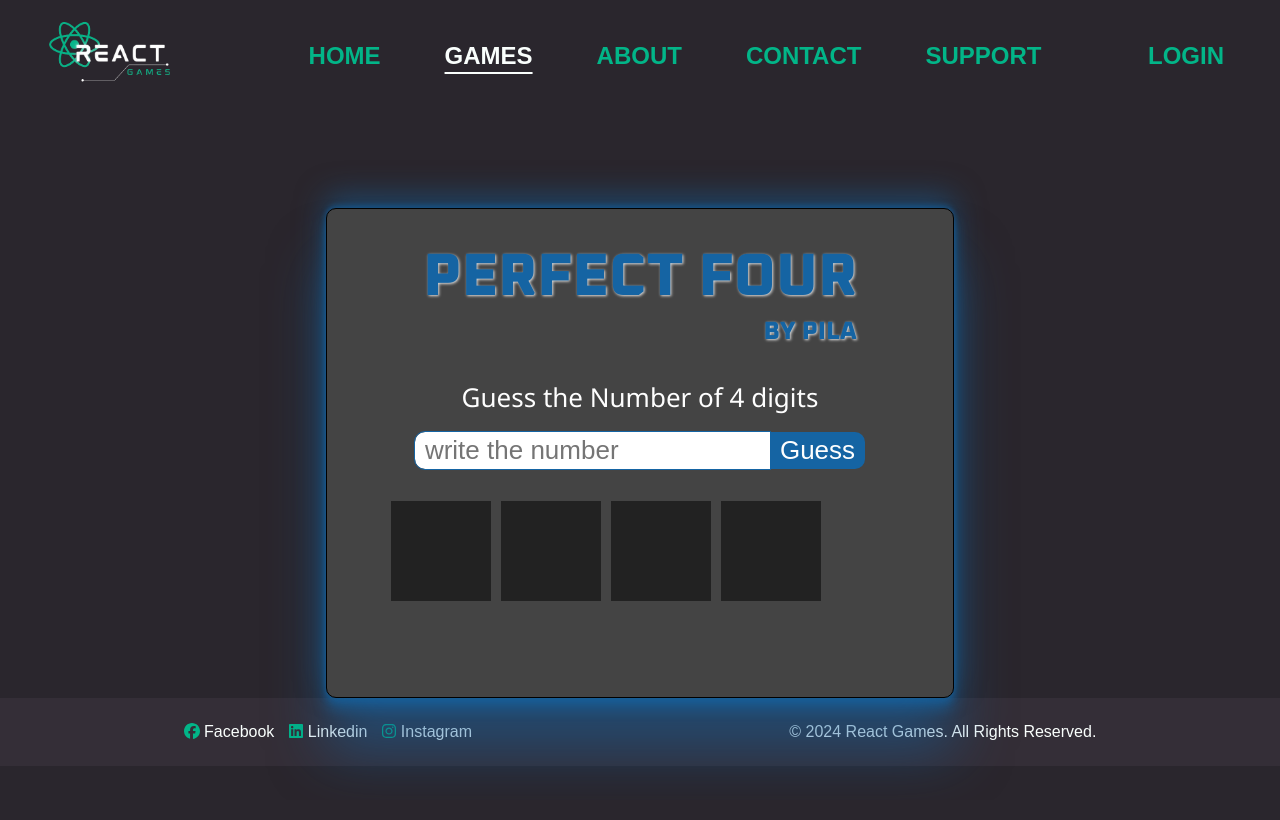
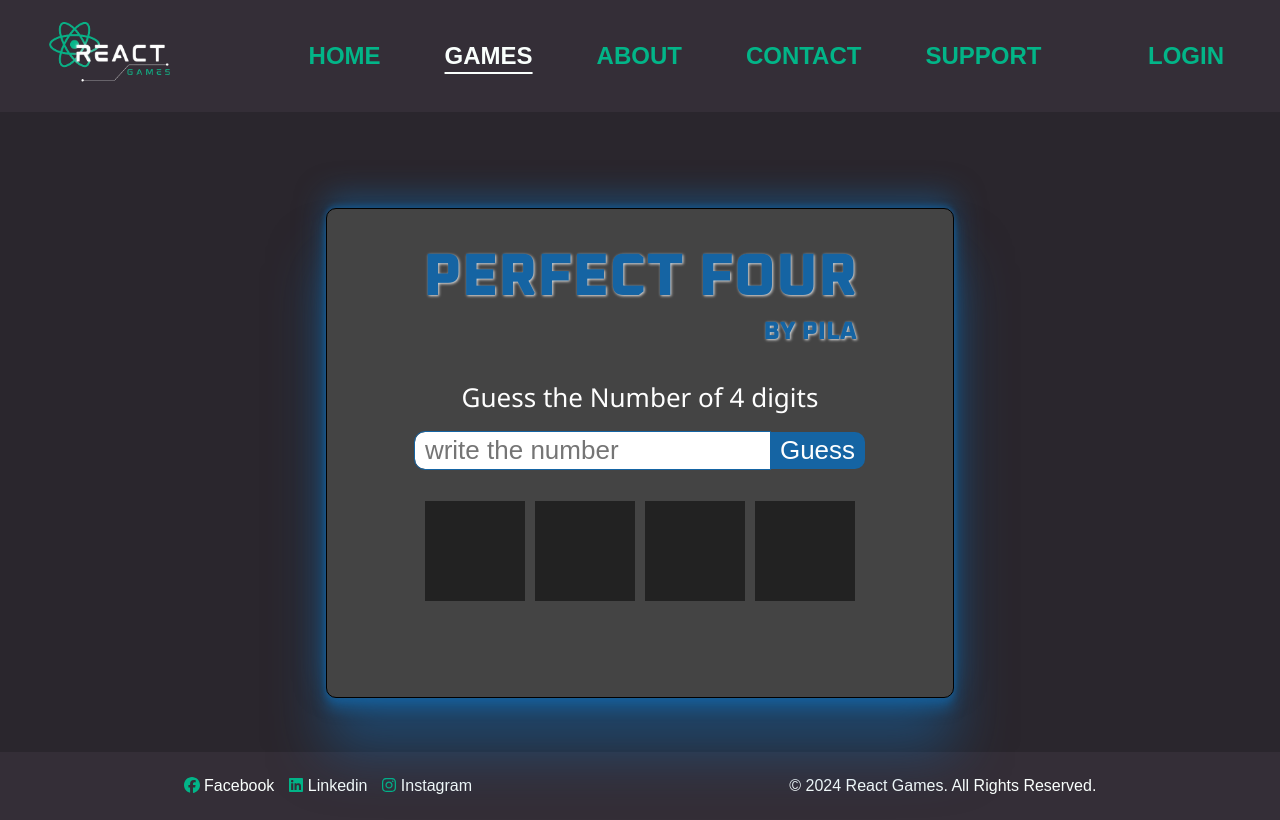
Before and after one commit to FatimaBadaoui/react-games-spa, a React (Vite) app: page /games/perfectfour in a window 1280 px wide. Both pictures are taken after a click on the button "Guess". Built offline with nearby package versions, Linux system fonts and the light colour scheme; a web font is replaced by a local one.

Commit message:
fix style some games

```diff
--- a/src/index.css
+++ b/src/index.css
@@ -3,3 +3,7 @@
     margin: 0;
     padding: 0;
 }
+
+#root {
+    background-color: var(--dark-bg);
+}
--- a/src/routes/PaintingGame/style.module.css
+++ b/src/routes/PaintingGame/style.module.css
@@ -68,6 +68,7 @@ body {
       margin-bottom: 10px;
       font-weight: 900;
       font-size: 1.2rem;
+      color: #000;
     }
 
     .color-selector {
@@ -103,6 +104,7 @@ body {
         display: flex;
         justify-content: space-between;
         width: 200px;
+        color: #000;
       }
     }
 
--- a/src/routes/PerfectFour/components/GuessBoxes.module.css
+++ b/src/routes/PerfectFour/components/GuessBoxes.module.css
@@ -1,5 +1,6 @@
 .guess-boxes {
   display: flex;
+  justify-content: center;
   gap: 10px;
   margin-top: 2rem;
   margin-bottom: 2rem;
--- a/src/routes/PerfectFour/style.module.css
+++ b/src/routes/PerfectFour/style.module.css
@@ -2,6 +2,8 @@
 
 .perfect-four-container {
   padding-top: 6rem;
+  padding-bottom: 3rem;
+  min-height: 80vh;
 }
 
 .perfect-four {
--- a/src/styles/PageLayout.css
+++ b/src/styles/PageLayout.css
@@ -3,7 +3,7 @@
 .header {
   width: 100%;
   height: 7rem;
-  background-color: var(--dark-bg);
+  background-color: var(--bg-color);
   padding: 0 2rem;
   padding-right: 3.5rem;
   display: flex;
```
